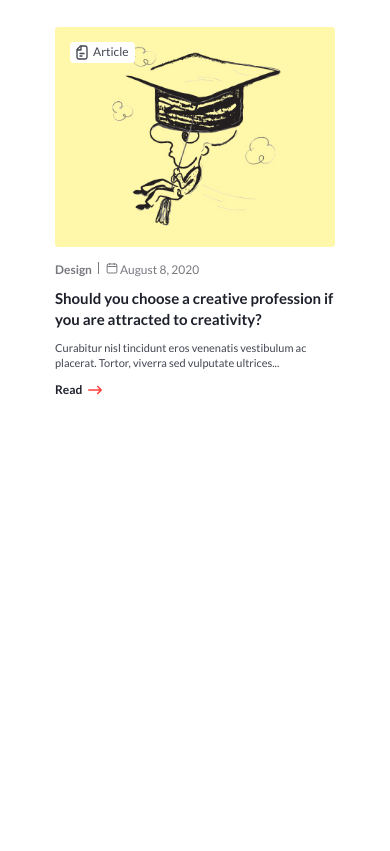
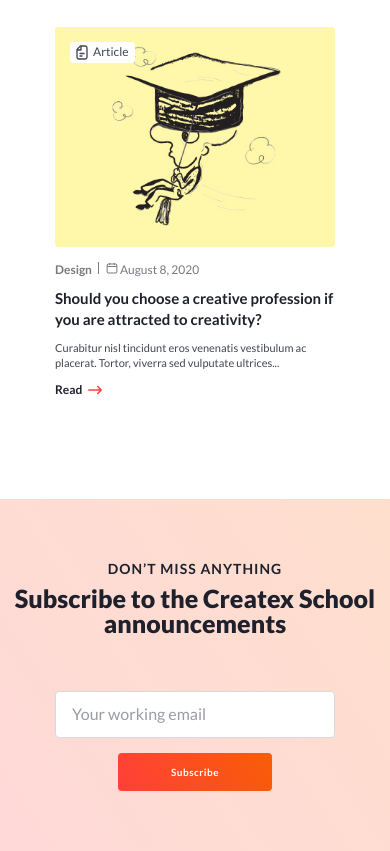
Before and after one commit to ValentunPron/createX, a website: page index.html in a window 390 px wide. Shown: the part 5614-6465 px from the top of the page. Before the commit the page ends 6113 px from the top, so only its background shows below. Drawn offline with nearby package versions, Linux system fonts and the light colour scheme.

Commit message:
mail block complete

```diff
--- a/index.html
+++ b/index.html
@@ -802,6 +802,20 @@
 					</div>
 				</div>
 			</div>
+			<div class="mailing">
+				<div class="container">
+					<div class="mailing__body">
+						<div class="mailing__top">
+							<h3 class="subtitle">Don’t miss anything</h3>
+							<h2 class="title">Subscribe to the Createx School announcements</h2>
+						</div>
+						<form action="#" method="POST" class="mailing__form">
+							<input required min="10" placeholder="Your working email" name="email" type="email" class="form__input">
+							<button class="form__button button">Subscribe</button>
+						</form>
+					</div>
+				</div>
+			</div>
 		</div>
 	</div>
 	</div>
--- a/source/scss/adaptive.scss
+++ b/source/scss/adaptive.scss
@@ -778,6 +778,28 @@
 			}
 		}
 	}
+	.mailing {
+		padding: 100px 0 140px 0;
+		&__body {
+			max-width: 820px;
+		}
+		&__top {
+			margin-bottom: 55px;
+		}
+	}
+
+	.form {
+		&__input {
+			padding: 13px 16px 13px;
+			width: 422px;
+			margin-right: 24px;
+		}
+		&__input::placeholder {
+			font-size: 16px;
+			line-height: 160%;
+			color: #9A9CA5;
+		}
+	}
 }
 @media(max-width: 900px) {
 	.header {
@@ -1252,6 +1274,31 @@
 				width: 14px;
 				margin-left: 6px;
 			}
+		}
+	}
+	.mailing {
+		padding: 80px 0 100px 0;
+		&__body {
+			max-width: 820px;
+		}
+		&__top {
+			margin-bottom: 55px;
+		}
+		&__form {
+			display: inline-flex;
+
+		}
+	}
+	.form {
+		&__input {
+			padding: 13px 16px 13px;
+			width: 422px;
+			margin-right: 24px;
+		}
+		&__input::placeholder {
+			font-size: 16px;
+			line-height: 160%;
+			color: #9A9CA5;
 		}
 	}
 }
@@ -1724,6 +1771,38 @@
 			margin: 0 10px;
 		}
 	}
+	.mailing {
+		padding: 70px 0 70px 0;
+		&__body {
+			max-width: 590px;
+			text-align: center;
+		}
+		&__top {
+			margin-bottom: 55px;
+			h2 {
+				font-size: 32px;
+			}
+		}
+		&__form {
+			display: inline-flex;
+			text-align: center;
+			flex-direction: column;
+
+		}
+	}
+	.form {
+		&__input {
+			padding: 13px 16px 13px;
+			width: 322px;
+			margin-right: 0px;
+			margin-bottom: 15px;
+		}
+		&__button {
+			margin: 0 auto;
+			padding: 5px 0;
+			width: 154px;
+		}
+	}
 }
 @media(max-width: 540px) {
 	.container {
@@ -2176,7 +2255,40 @@
 			margin: 0 10px;
 		}
 	}
-}
+	.mailing {
+		padding: 60px 0 60px 0;
+		&__body {
+			max-width: 500px;
+			text-align: center;
+		}
+		&__top {
+			margin-bottom: 55px;
+			h2 {
+				font-size: 25px;
+			}
+		}
+		&__form {
+			display: inline-flex;
+			text-align: center;
+			flex-direction: column;
+
+		}
+	}
+	.form {
+		&__input {
+			padding: 13px 16px 13px;
+			width: 280px;
+			margin-right: 0px;
+			margin-bottom: 15px;
+		}
+		&__button {
+			margin: 0 auto;
+			padding: 5px 0;
+			width: 154px;
+		}
+	}
+}
+
 @media(max-width: 374px) {
 	.container {
 		padding: 0 8px;
@@ -2355,4 +2467,11 @@
 			 height: 200px;
 		}
 	}
-}
+	.form {
+		&__button {
+			margin: 0 auto;
+			padding: 2px 0;
+			width: 77px;
+		}
+	}
+}
--- a/source/scss/style.scss
+++ b/source/scss/style.scss
@@ -133,6 +133,7 @@ a {
 .title {
 	position: relative;
 	font-weight: 900;
+	z-index: 100%;
 	font-size: 46px;
 	color: #1E212C;
 	z-index: 4;
@@ -1148,7 +1149,7 @@ a {
 		margin-top: 60px;
 	}
 	&__button {
-		line-height: 150%;
+
 	}
 	&__list {
 		display: flex;
@@ -1251,3 +1252,42 @@ a {
 		color: #FF3F3A;
 	}
 }
+
+// ----- Mail -----
+.mailing {
+	background: linear-gradient(55.95deg, rgba(255, 63, 58, 0.2) 0%, rgba(247, 94, 5, 0.2) 100%);
+	padding: 120px 0 180px 0;
+	text-align: center;
+	&__body {
+		max-width: 820px;
+		margin: 0 auto;
+	}
+	&__top {
+		margin-bottom: 60px;
+	}
+
+	&__form {
+		margin: 0 auto;
+	}
+}
+
+.form {
+	&__input {
+		padding: 16px 16px 16px;
+		background: #FFFFFF;
+		border: 1px solid #D7DADD;
+		border-radius: 4px;
+		width: 422px;
+		margin-right: 24px;
+	}
+	&__input::placeholder {
+		font-size: 16px;
+		line-height: 160%;
+		color: #9A9CA5;
+	}
+
+	&__button {
+		padding-left: 40px;
+		padding-right: 40px;
+	}
+}
```
Also changed, not shown: css/adaptive.css, css/style.css. Lines whose indentation alone changed are shown as unchanged.
